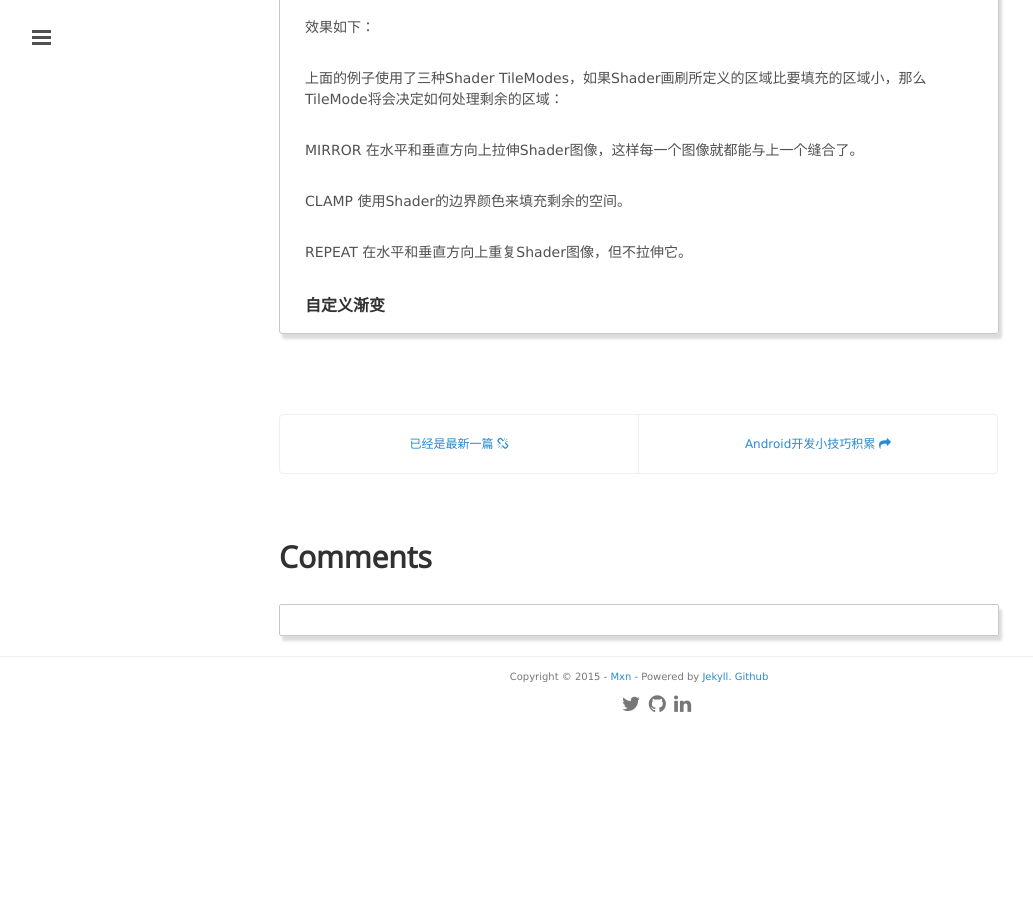
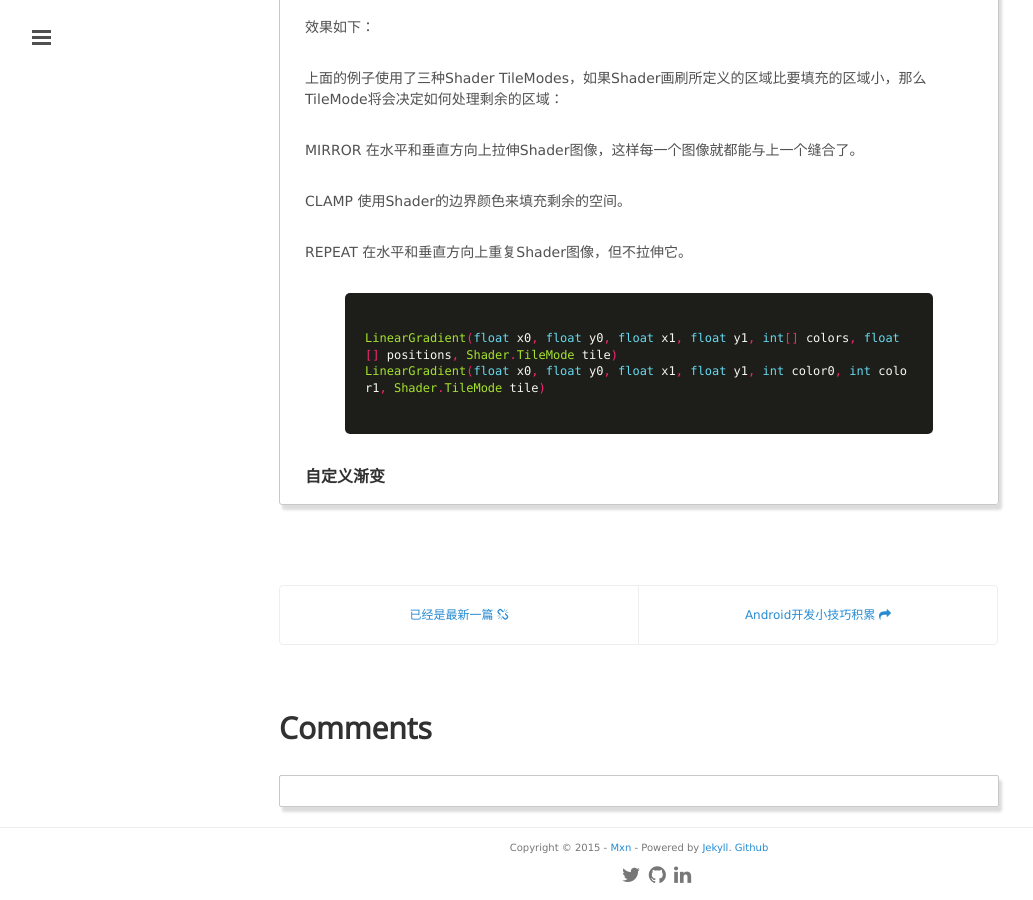
Before and after one commit to mxn21/mxn21.github.io, a Jekyll site: the page built from _posts/2015-12-23-GradientDrawable.md, in a window 1280 px wide and 900 px high, scrolled down 5310 px. Shown: the whole window, without its empty margins (1-1034 px from the left). Built offline with Jekyll 4.4.1, drawn with Linux system fonts in a browser that asks for light colours; Markdown is read by kramdown in place of the engine named in the settings; comment, search, counter and statistics services are not loaded; before the commit the page ends 6039 px from its top, so only the background shows below that; some of the changed text lies outside the part shown.

Commit message:
33243242

```diff
--- a/_posts/2015-12-23-GradientDrawable.md
+++ b/_posts/2015-12-23-GradientDrawable.md
@@ -270,5 +270,12 @@
 
 REPEAT  在水平和垂直方向上重复Shader图像，但不拉伸它。
 
+               {% highlight java  %}
+LinearGradient(float x0, float y0, float x1, float y1, int[] colors, float[] positions, Shader.TileMode tile)
+LinearGradient(float x0, float y0, float x1, float y1, int color0, int color1, Shader.TileMode tile)
+               {% endhighlight %}
+
+
+
 
 ### 自定义渐变
```
Also changed, not shown: other parts of _posts/2015-12-23-GradientDrawable.md (+1 -1 lines).
